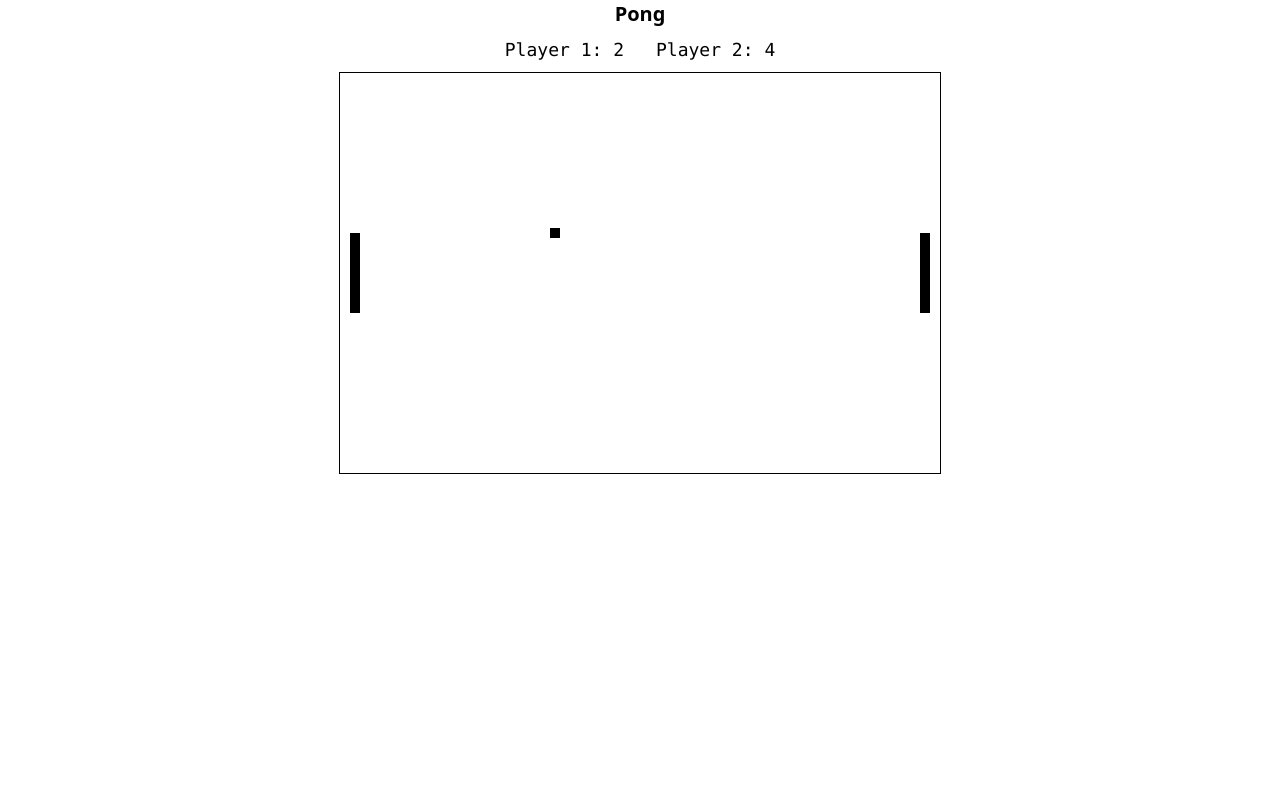
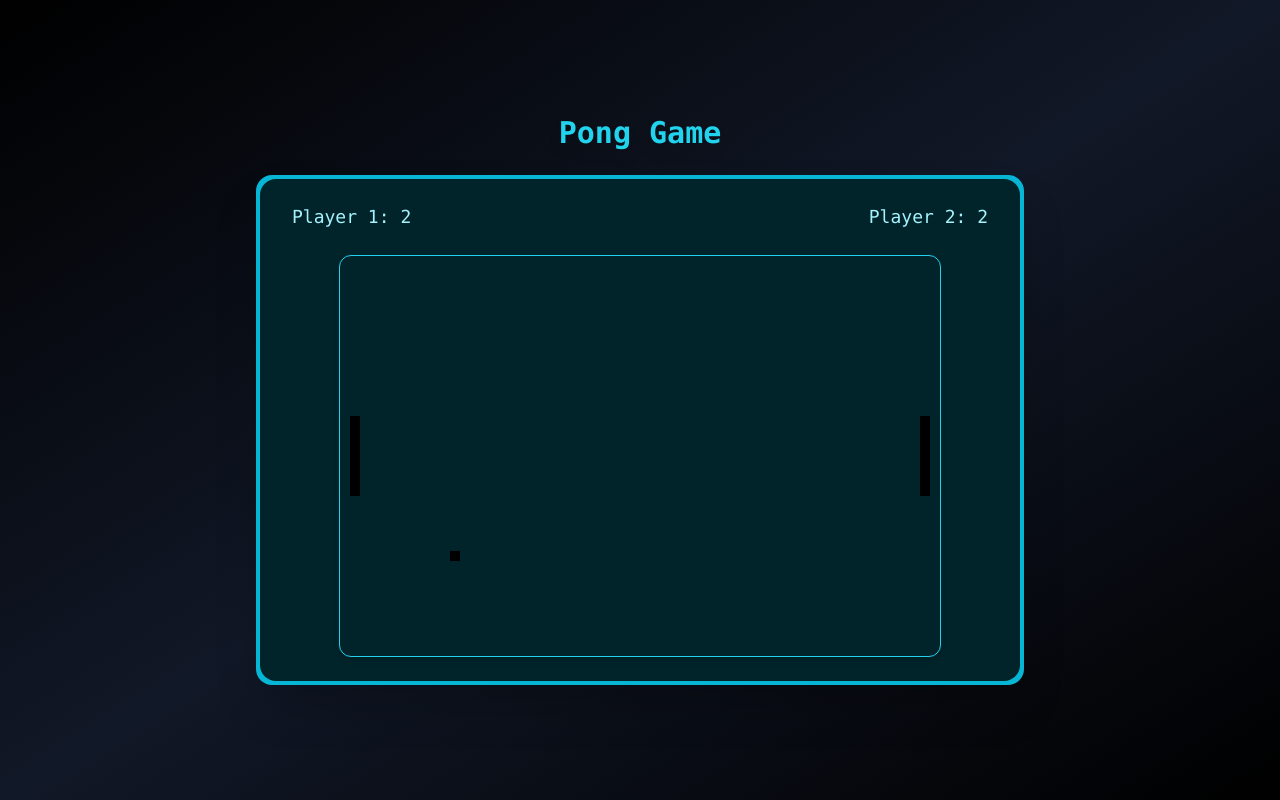
Before and after one commit to TheRealBeaubol/ft_transcendence, a React (Vite) app in the folder frontend/: page /pong in a window 1280 px wide. Built offline with nearby package versions, Linux system fonts and the light colour scheme.

Commit message:
added css de beaubol

```diff
--- a/frontend/src/pages/pong/component/PongGame.tsx
+++ b/frontend/src/pages/pong/component/PongGame.tsx
@@ -130,20 +130,28 @@ export default function PongGame() {
 	}, []);
 
 	return (
-		<div>
-			<h1 className="text-center text-xl font-bold">Pong</h1>
-			<div className="flex justify-center my-2 text-lg font-mono">
-				<span className="mx-4">Player 1: {leftScore}</span>
-				<span className="mx-4">Player 2: {rightScore}</span>
+		<div className="fixed inset-0 flex flex-col items-center justify-center z-50 bg-gradient-to-br from-black via-gray-900 to-black p-4">
+			<h1 className="text-center text-3xl font-bold text-cyan-400 font-mono mb-6 drop-shadow-lg">
+				Pong Game
+			</h1>
+
+			<div className="bg-cyan-500 p-1 rounded-2xl shadow-2xl w-full max-w-3xl">
+				<div className="bg-black bg-opacity-80 rounded-2xl px-8 py-6 text-white font-mono flex flex-col gap-6 items-center">
+
+					<div className="flex justify-between w-full text-lg text-cyan-200">
+						<span>Player 1: {leftScore}</span>
+						<span>Player 2: {rightScore}</span>
 					</div>
-			<div className="flex justify-center mt-2">
+
 					<canvas
 						ref={canvasRef}
 						width={600}
 						height={400}
-					style={{ border: '1px solid black' }}
+						className="border border-cyan-400 rounded-xl shadow-md"
 					/>
 				</div>
 			</div>
+		</div>
 	);
+
 }
```
Lines whose indentation alone changed are shown as unchanged.
